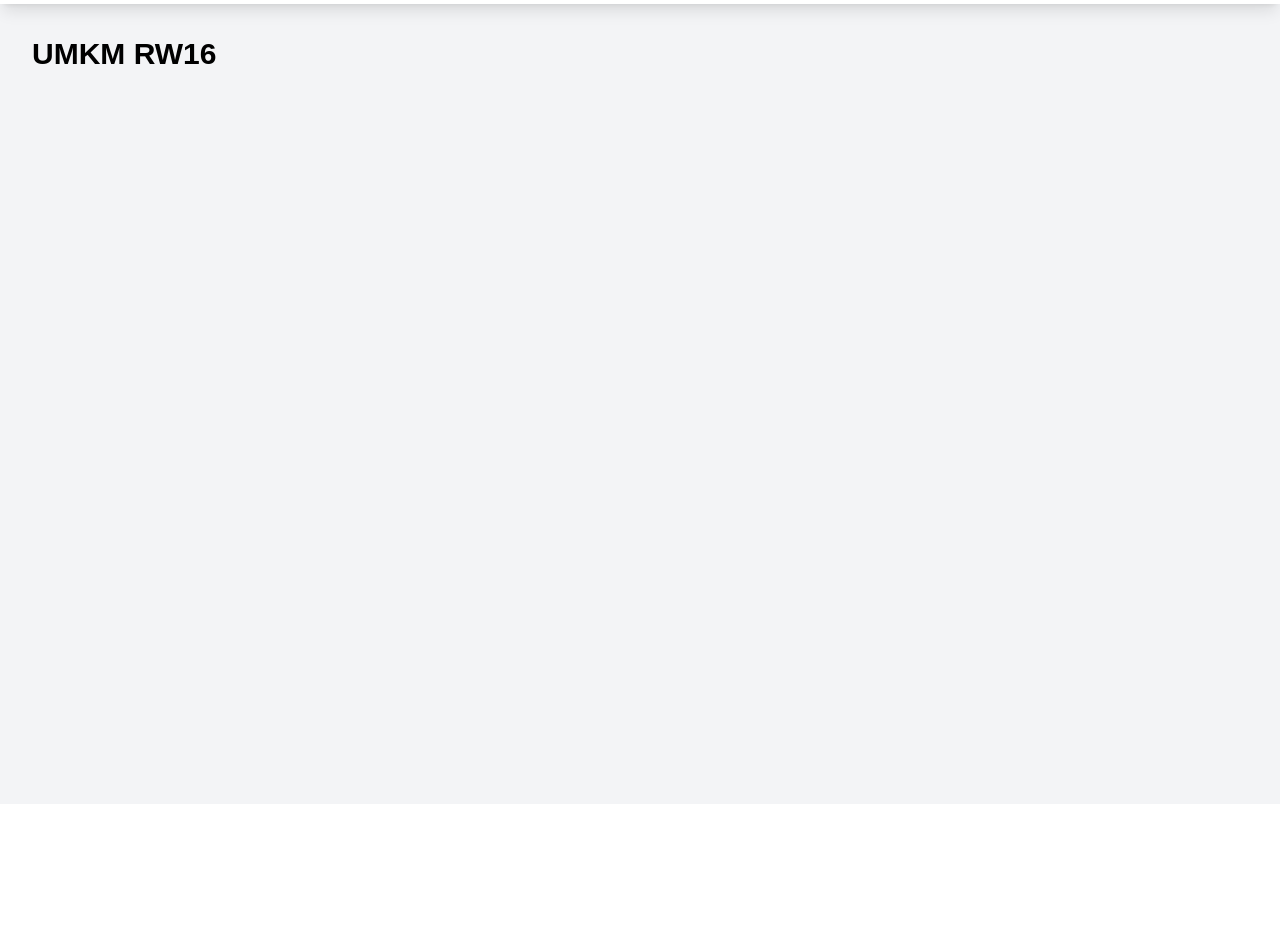
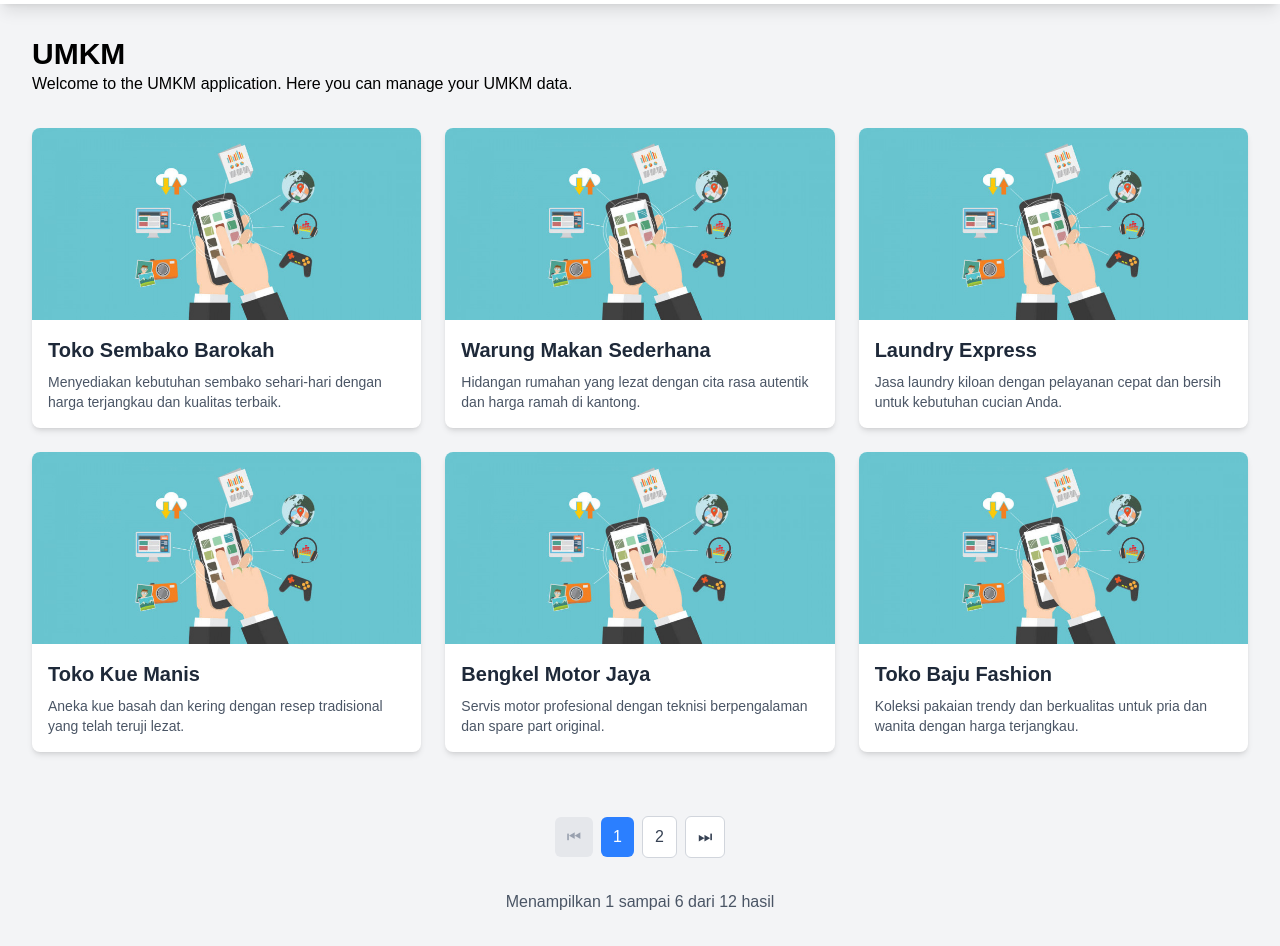
Before and after one commit to ORANGSHOLEH/Aplikasi_RW-RT-frontend, a Next.js app: page /umkm in a window 1280 px wide. Shown: the part 60-1006 px from the top of the page. Before the commit the page ends 864 px from the top, so only its background shows below. Built offline with nearby package versions, Linux system fonts and the light colour scheme.

Commit message:
Page : UMKM

```diff
--- a/app/umkm/page.tsx
+++ b/app/umkm/page.tsx
@@ -1,52 +1,275 @@
-// import { useEffect, useState } from "react";
-// import { useRouter } from "next/router";
+"use client";
+
+import { useState, useEffect } from "react";
 import Navbar from "../components/ui/Navbar";
 import Image from "next/image";
 
-// export default function UMKMPage() {
-//   const [data, setData] = useState(null);
-//   const router = useRouter();
+interface UMKMItem {
+  id: number;
+  name: string;
+  description: string;
+  image: string;
+}
 
-//   useEffect(() => {
-//     // Simulate fetching data
-//     const fetchData = async () => {
-//       const response = await fetch("/api/umkm-data");
-//       const result = await response.json();
-//       setData(result);
-//     };
-//     fetchData();
-//   }, []);
+export default function UMKMPage() {
+  const [currentPage, setCurrentPage] = useState(1);
+  const [itemsPerPage] = useState(6);
+  const [loading, setLoading] = useState(false);
 
-//   if (!data) {
-//     return <div>Loading...</div>;
-//   }
+  // Data dummy - nanti akan diganti dengan API call
+  const allUMKMData: UMKMItem[] = [
+    {
+      id: 1,
+      name: "Toko Sembako Barokah",
+      description:
+        "Menyediakan kebutuhan sembako sehari-hari dengan harga terjangkau dan kualitas terbaik.",
+      image: "/umkm1.jpeg",
+    },
+    {
+      id: 2,
+      name: "Warung Makan Sederhana",
+      description:
+        "Hidangan rumahan yang lezat dengan cita rasa autentik dan harga ramah di kantong.",
+      image: "/umkm1.jpeg",
+    },
+    {
+      id: 3,
+      name: "Laundry Express",
+      description:
+        "Jasa laundry kiloan dengan pelayanan cepat dan bersih untuk kebutuhan cucian Anda.",
+      image: "/umkm1.jpeg",
+    },
+    {
+      id: 4,
+      name: "Toko Kue Manis",
+      description:
+        "Aneka kue basah dan kering dengan resep tradisional yang telah teruji lezat.",
+      image: "/umkm1.jpeg",
+    },
+    {
+      id: 5,
+      name: "Bengkel Motor Jaya",
+      description:
+        "Servis motor profesional dengan teknisi berpengalaman dan spare part original.",
+      image: "/umkm1.jpeg",
+    },
+    {
+      id: 6,
+      name: "Toko Baju Fashion",
+      description:
+        "Koleksi pakaian trendy dan berkualitas untuk pria dan wanita dengan harga terjangkau.",
+      image: "/umkm1.jpeg",
+    },
+    {
+      id: 7,
+      name: "Salon Kecantikan Elok",
+      description:
+        "Layanan perawatan kecantikan lengkap dengan peralatan modern dan terapis profesional.",
+      image: "/umkm1.jpeg",
+    },
+    {
+      id: 8,
+      name: "Toko Elektronik Murah",
+      description:
+        "Penjualan peralatan elektronik dengan harga kompetitif dan garansi resmi.",
+      image: "/umkm1.jpeg",
+    },
+    {
+      id: 9,
+      name: "Kedai Kopi Hangat",
+      description:
+        "Menyajikan kopi premium dengan suasana hangat dan nyaman untuk bersantai.",
+      image: "/umkm1.jpeg",
+    },
+    {
+      id: 10,
+      name: "Toko Buku Pintar",
+      description:
+        "Koleksi buku lengkap mulai dari buku pelajaran hingga novel terbaru.",
+      image: "/umkm1.jpeg",
+    },
+    {
+      id: 11,
+      name: "Apotek Sehat",
+      description:
+        "Apotek lengkap dengan obat-obatan dan vitamin untuk kesehatan keluarga.",
+      image: "/umkm1.jpeg",
+    },
+    {
+      id: 12,
+      name: "Toko Sepatu Berkualitas",
+      description:
+        "Koleksi sepatu untuk segala usia dengan model terkini dan harga terjangkau.",
+      image: "/umkm1.jpeg",
+    },
+  ];
 
-//   return (
-//     <div className="p-8">
-//       <h1 className="text-2xl font-bold mb-4">UMKM Data</h1>
-//       <Image
-//         src="/umkm-logo.png"
-//         alt="UMKM Logo"
-//         width={150}
-//         height={50}
-//         className="mb-4"
-//       />
-//       <ul>
-//         {data.map((item) => (
-//           <li key={item.id} className="mb-2">
-//             {item.name} - {item.description}
-//           </li>
-//         ))}
-//       </ul>
-//     </div>
-//   );
-// }
-export default function UMKMPage() {
+  // Fungsi untuk mengambil data - nanti akan diganti dengan API call
+  const fetchUMKMData = async (page: number) => {
+    setLoading(true);
+    // Simulasi loading
+    await new Promise((resolve) => setTimeout(resolve, 500));
+    setLoading(false);
+  };
+
+  // Menghitung data untuk halaman saat ini
+  const indexOfLastItem = currentPage * itemsPerPage;
+  const indexOfFirstItem = indexOfLastItem - itemsPerPage;
+  const currentItems = allUMKMData.slice(indexOfFirstItem, indexOfLastItem);
+
+  // Menghitung total halaman
+  const totalPages = Math.ceil(allUMKMData.length / itemsPerPage);
+
+  // Fungsi untuk pindah halaman
+  const goToPage = (pageNumber: number) => {
+    setCurrentPage(pageNumber);
+    fetchUMKMData(pageNumber);
+  };
+
+  // Fungsi untuk halaman sebelumnya
+  const goToPrevPage = () => {
+    if (currentPage > 1) {
+      goToPage(currentPage - 1);
+    }
+  };
+
+  // Fungsi untuk halaman selanjutnya
+  const goToNextPage = () => {
+    if (currentPage < totalPages) {
+      goToPage(currentPage + 1);
+    }
+  };
+
+  // Generate nomor halaman untuk pagination
+  const getPageNumbers = () => {
+    const pageNumbers = [];
+    const maxVisiblePages = 5;
+
+    if (totalPages <= maxVisiblePages) {
+      for (let i = 1; i <= totalPages; i++) {
+        pageNumbers.push(i);
+      }
+    } else {
+      if (currentPage <= 3) {
+        for (let i = 1; i <= 5; i++) {
+          pageNumbers.push(i);
+        }
+      } else if (currentPage >= totalPages - 2) {
+        for (let i = totalPages - 4; i <= totalPages; i++) {
+          pageNumbers.push(i);
+        }
+      } else {
+        for (let i = currentPage - 2; i <= currentPage + 2; i++) {
+          pageNumbers.push(i);
+        }
+      }
+    }
+
+    return pageNumbers;
+  };
+
+  useEffect(() => {
+    fetchUMKMData(currentPage);
+  }, [currentPage]);
+
   return (
     <>
       <Navbar />
       <div className="min-h-screen bg-gray-100">
-        <h1 className="text-3xl text-black font-bold p-8">UMKM RW16</h1>
+        <div className="p-8 bg-gray-100">
+          <h1 className="text-3xl text-black font-bold">UMKM</h1>
+          <p className="text-black">
+            Welcome to the UMKM application. Here you can manage your UMKM data.
+          </p>
+        </div>
+
+        <div className="container mx-auto px-8">
+          {/* Loading State */}
+          {loading ? (
+            <div className="flex justify-center items-center py-20">
+              <div className="animate-spin rounded-full h-12 w-12 border-b-2 border-gray-900"></div>
+            </div>
+          ) : (
+            <>
+              {/* UMKM Cards Grid */}
+              <div className="grid grid-cols-1 md:grid-cols-2 lg:grid-cols-3 gap-6 mb-8">
+                {currentItems.map((item) => (
+                  <div
+                    key={item.id}
+                    className="bg-white rounded-lg shadow-md overflow-hidden"
+                  >
+                    <Image
+                      src={item.image}
+                      alt={item.name}
+                      width={300}
+                      height={200}
+                      className="w-full h-48 object-cover"
+                    />
+                    <div className="p-4">
+                      <h3 className="text-xl font-semibold text-gray-800 mb-2">
+                        {item.name}
+                      </h3>
+                      <p className="text-gray-600 text-sm">
+                        {item.description}
+                      </p>
+                    </div>
+                  </div>
+                ))}
+              </div>
+
+              {/* Pagination */}
+              <div className="flex justify-center items-center space-x-2 py-8">
+                {/* Previous Button */}
+                <button
+                  onClick={goToPrevPage}
+                  disabled={currentPage === 1}
+                  className={`px-3 py-2 rounded-md ${
+                    currentPage === 1
+                      ? "bg-gray-200 text-gray-400 cursor-not-allowed"
+                      : "bg-white text-gray-700 hover:bg-gray-100 border border-gray-300"
+                  }`}
+                >
+                  ⏮
+                </button>
+
+                {/* Page Numbers */}
+                {getPageNumbers().map((pageNumber) => (
+                  <button
+                    key={pageNumber}
+                    onClick={() => goToPage(pageNumber)}
+                    className={`px-3 py-2 rounded-md ${
+                      currentPage === pageNumber
+                        ? "bg-blue-500 text-white"
+                        : "bg-white text-gray-700 hover:bg-gray-100 border border-gray-300"
+                    }`}
+                  >
+                    {pageNumber}
+                  </button>
+                ))}
+
+                {/* Next Button */}
+                <button
+                  onClick={goToNextPage}
+                  disabled={currentPage === totalPages}
+                  className={`px-3 py-2 rounded-md ${
+                    currentPage === totalPages
+                      ? "bg-gray-200 text-gray-400 cursor-not-allowed"
+                      : "bg-white text-gray-700 hover:bg-gray-100 border border-gray-300"
+                  }`}
+                >
+                  ⏭
+                </button>
+              </div>
+
+              {/* Pagination Info */}
+              <div className="text-center text-gray-600 pb-8">
+                Menampilkan {indexOfFirstItem + 1} sampai{" "}
+                {Math.min(indexOfLastItem, allUMKMData.length)} dari{" "}
+                {allUMKMData.length} hasil
+              </div>
+            </>
+          )}
+        </div>
       </div>
     </>
   );
```
Also changed, not shown: public/umkm1.jpeg (added).
